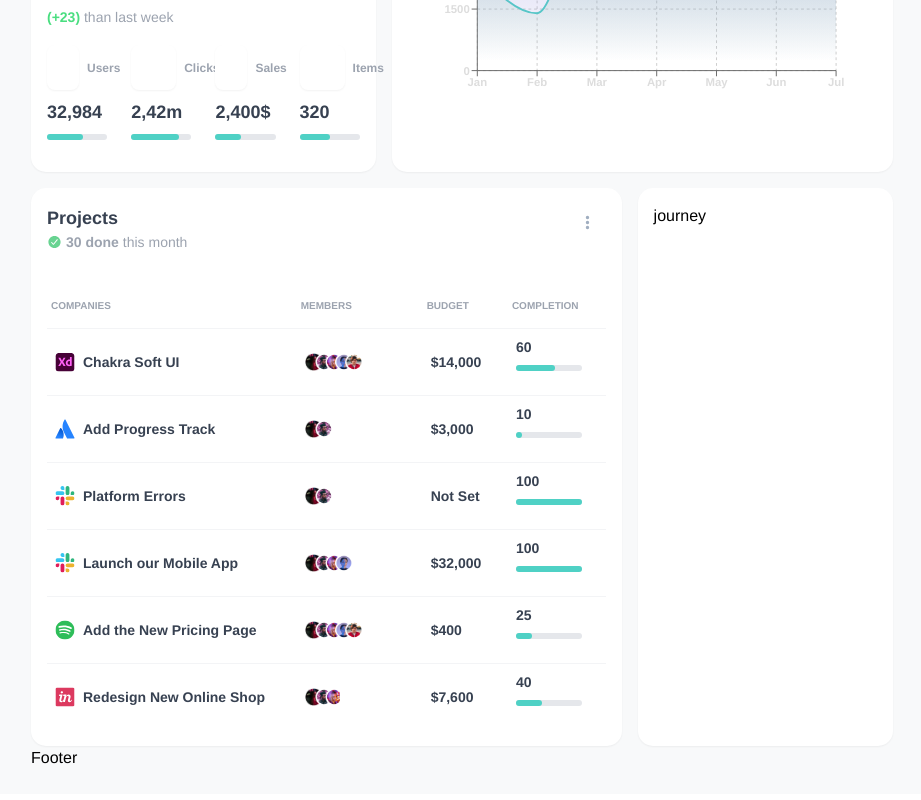
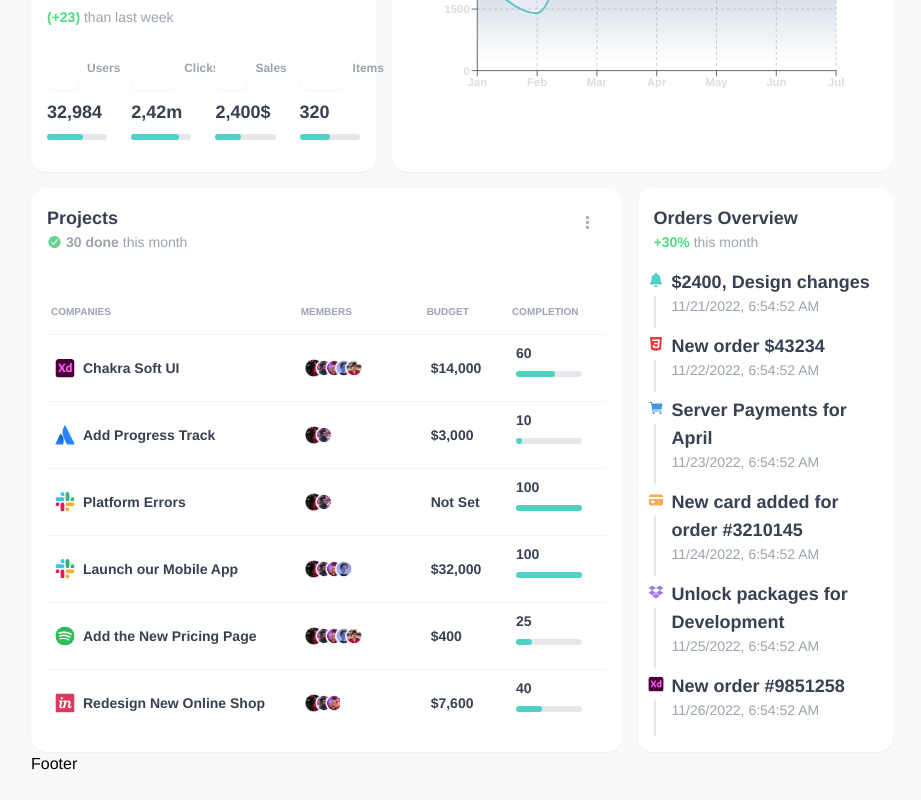
Before and after one commit to arrlancore/duck-flying-tp-project, a Next.js app: page / in a window 1280 px wide. Shown: the part 809-1609 px from the top of the page, without its empty margins (323-1244 px from the left). Built offline with nearby package versions, Linux system fonts and the light colour scheme.

Commit message:
add project info

```diff
--- a/components/ProjectsInfo.tsx
+++ b/components/ProjectsInfo.tsx
@@ -3,9 +3,14 @@ import React from "react";
 import {
   adobeXd,
   atlassian,
+  bell,
+  cardOrange,
+  cartBlue,
   checkMark,
   contentOption,
+  css3,
   invision,
+  openBox,
   slack,
   spotify,
 } from "../src/assets/icons";
@@ -214,6 +219,45 @@ const projectsDataTable = {
   ],
 };
 
+const ordersData = [
+  {
+    id: "order-1",
+    title: "$2400, Design changes",
+    date: "2022-11-21T06:54:52.526Z",
+    iconUrl: bell.src,
+  },
+  {
+    id: "order-2",
+    title: "New order $43234",
+    date: "2022-11-22T06:54:52.526Z",
+    iconUrl: css3.src,
+  },
+  {
+    id: "order-3",
+    title: "Server Payments for April",
+    date: "2022-11-23T06:54:52.526Z",
+    iconUrl: cartBlue.src,
+  },
+  {
+    id: "order-4",
+    title: "New card added for order #3210145",
+    date: "2022-11-24T06:54:52.526Z",
+    iconUrl: cardOrange.src,
+  },
+  {
+    id: "order-5",
+    title: "Unlock packages for Development",
+    date: "2022-11-25T06:54:52.526Z",
+    iconUrl: openBox.src,
+  },
+  {
+    id: "order-6",
+    title: "New order #9851258",
+    date: "2022-11-26T06:54:52.526Z",
+    iconUrl: adobeXd.src,
+  },
+];
+
 const ProjectsInfo = () => {
   return (
     <div
@@ -246,8 +290,31 @@ const ProjectsInfo = () => {
           body={projectsDataTable.body}
         />
       </Box>
-      <Box className="flex-[2] flex justify-between w-full flex-col md:flex-row">
-        journey
+      <Box className="flex-[2] flex w-full flex-col">
+        <div className="flex flex-col">
+          <Text variant="head2">Orders Overview</Text>
+          <Text variant="caption">
+            <b className="text-green-400">+30%</b> this month
+          </Text>
+        </div>
+
+        <ol className="relative border-l-2 mt-4 border-gray-200">
+          {ordersData.map((data) => (
+            <li className="mb-4 ml-4" key={data.id}>
+              <div
+                className="absolute w-8 h-8 bg-white
+              flex justify-center rounded-full -left-4
+              -mt-1 border border-white"
+              >
+                <Image alt="icon" src={data.iconUrl} width="16" height="30" />
+              </div>
+              <Text variant="head2">{data.title}</Text>
+              <Text className="text-bold">
+                <time>{new Date(data.date).toLocaleString()}</time>
+              </Text>
+            </li>
+          ))}
+        </ol>
       </Box>
     </div>
   );
```
